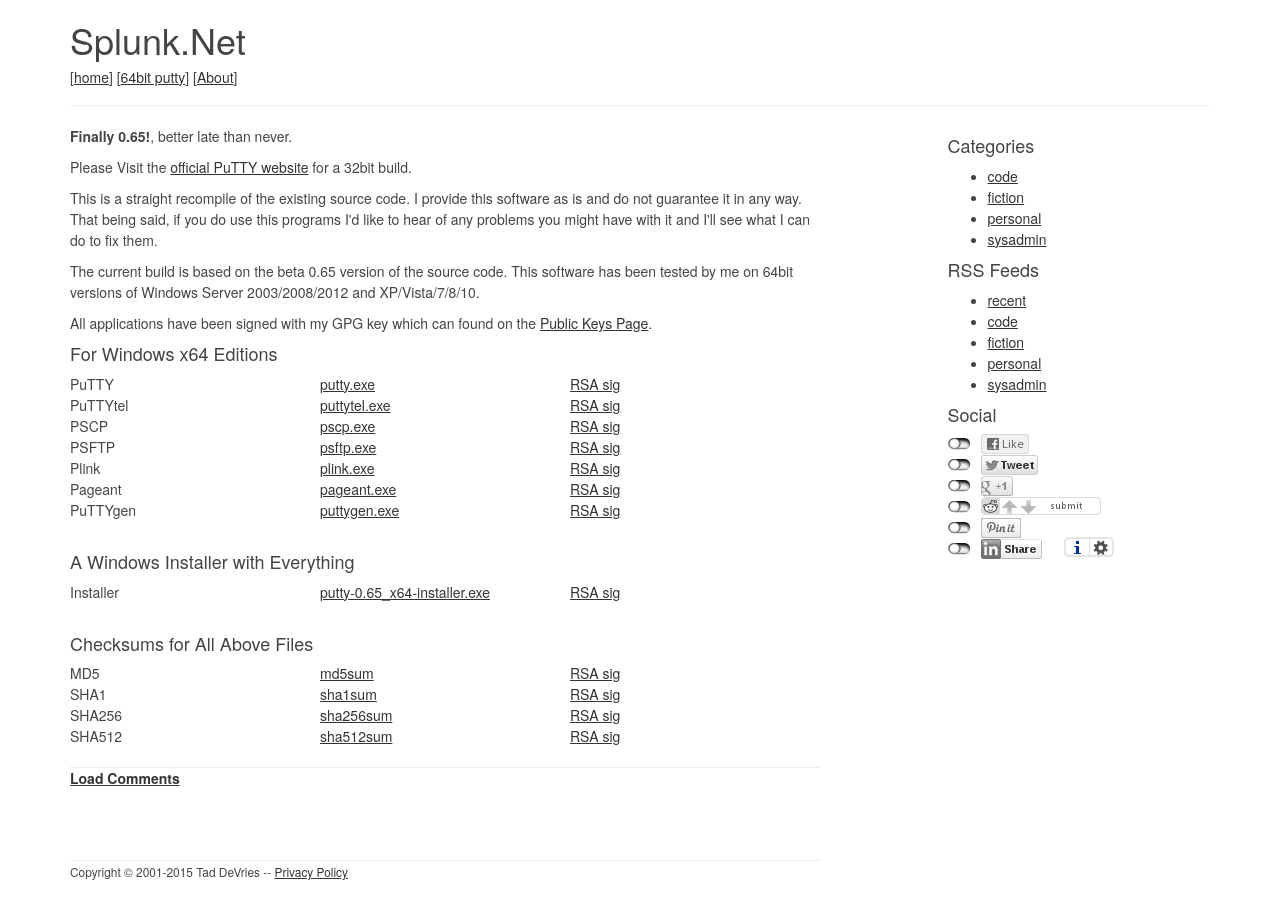
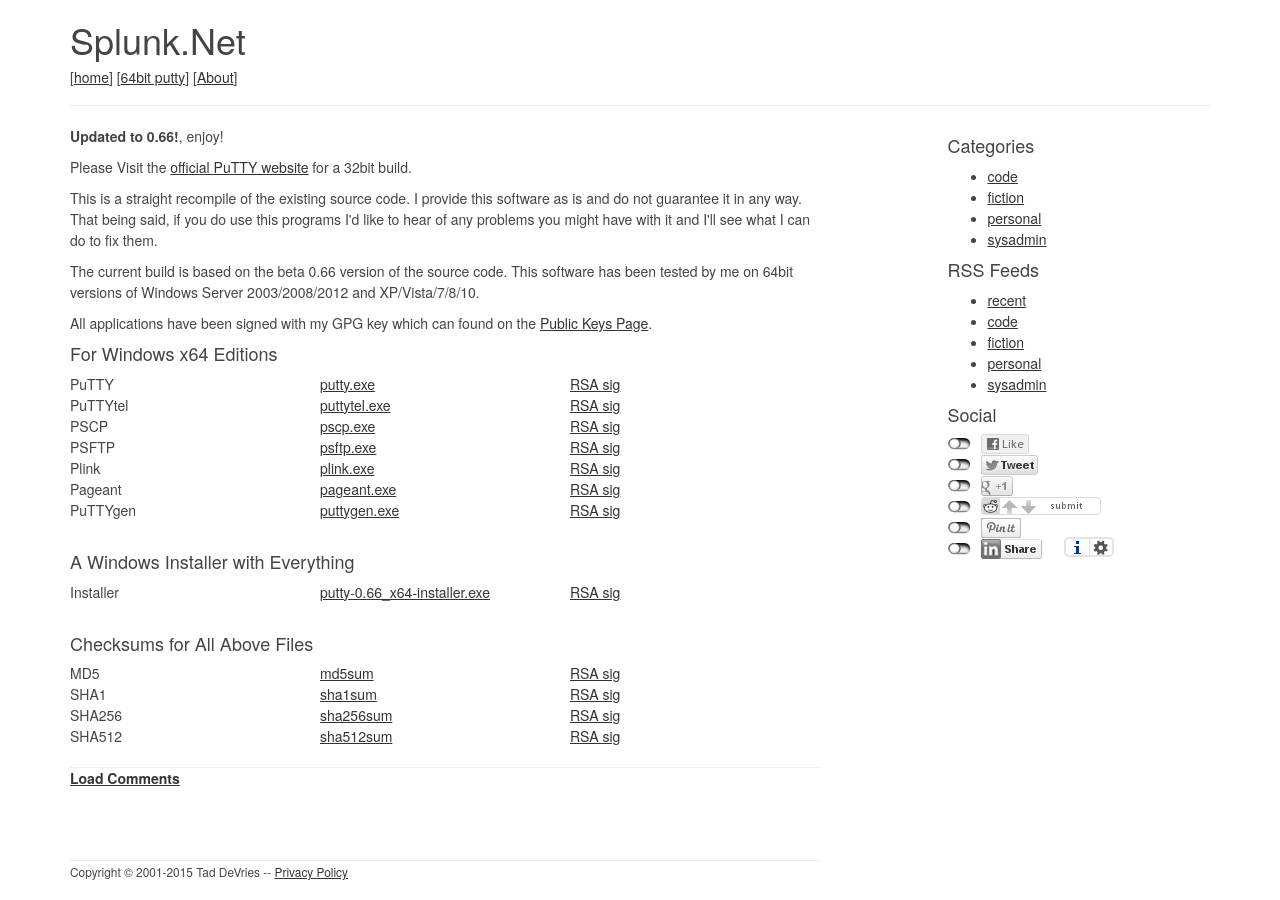
Before and after one commit to taddev/taddev.github.io, a Jekyll site: the page built from 64bit-putty/index.html, in a window 1280 px wide. Built offline with Jekyll 4.4.1, drawn with Linux system fonts in a browser that asks for light colours; comment, search, counter and statistics services are not loaded; some of the changed lines change nothing that is shown.

Commit message:
0.66 update

```diff
--- a/64bit-putty/index.html
+++ b/64bit-putty/index.html
@@ -3,13 +3,13 @@
 title: 64bit Putty
 ---
 
-<p><strong>Finally 0.65!</strong>, better late than never.</p>
+<p><strong>Updated to 0.66!</strong>, enjoy!</p>
 
 <p>Please Visit the <a href="http://www.chiark.greenend.org.uk/~sgtatham/putty/">official PuTTY website</a> for a 32bit build.</p>
 
 <p>This is a straight recompile of the existing source code. I provide this software as is and do not guarantee it in any way. That being said, if you do use this programs I'd like to hear of any problems you might have with it and I'll see what I can do to fix them.</p>
 
-<p>The current build is based on the beta 0.65 version of the source code. This software has been tested by me on 64bit versions of Windows Server 2003/2008/2012 and XP/Vista/7/8/10.</p>
+<p>The current build is based on the beta 0.66 version of the source code. This software has been tested by me on 64bit versions of Windows Server 2003/2008/2012 and XP/Vista/7/8/10.</p>
 
 <p>All applications have been signed with my GPG key which can found on the <a href="/keys/">Public Keys Page</a>.</p>
 
@@ -28,38 +28,38 @@
 <table border="0" width="100%">
 <tr>
 <td width="33%">PuTTY</td>
-<td width="33%"><a href="https://s3.amazonaws.com/splunkwebfiles/puttyx64/0.65/putty.exe" title="PuTTY">putty.exe</></td>
-<td width="33%"><a href="https://s3.amazonaws.com/splunkwebfiles/puttyx64/0.65/putty.exe.asc" title="PuTTY RSA sig">RSA sig</a></td>
+<td width="33%"><a href="https://s3.amazonaws.com/splunkwebfiles/puttyx64/0.66/putty.exe" title="PuTTY">putty.exe</></td>
+<td width="33%"><a href="https://s3.amazonaws.com/splunkwebfiles/puttyx64/0.66/putty.exe.asc" title="PuTTY RSA sig">RSA sig</a></td>
 </tr>
 <tr>
 <td>PuTTYtel</td>
-<td><a href="https://s3.amazonaws.com/splunkwebfiles/puttyx64/0.65/puttytel.exe">puttytel.exe</></td>
-<td><a href="https://s3.amazonaws.com/splunkwebfiles/puttyx64/0.65/puttytel.exe.asc" title="RSA sig">RSA sig</a></td>
+<td><a href="https://s3.amazonaws.com/splunkwebfiles/puttyx64/0.66/puttytel.exe">puttytel.exe</></td>
+<td><a href="https://s3.amazonaws.com/splunkwebfiles/puttyx64/0.66/puttytel.exe.asc" title="RSA sig">RSA sig</a></td>
 </tr>
 <tr>
 <td>PSCP</td>
-<td><a href="https://s3.amazonaws.com/splunkwebfiles/puttyx64/0.65/pscp.exe">pscp.exe</></td>
-<td><a href="https://s3.amazonaws.com/splunkwebfiles/puttyx64/0.65/pscp.exe.asc" title="RSA sig">RSA sig</a></td>
+<td><a href="https://s3.amazonaws.com/splunkwebfiles/puttyx64/0.66/pscp.exe">pscp.exe</></td>
+<td><a href="https://s3.amazonaws.com/splunkwebfiles/puttyx64/0.66/pscp.exe.asc" title="RSA sig">RSA sig</a></td>
 </tr>
 <tr>
 <td>PSFTP</td>
-<td><a href="https://s3.amazonaws.com/splunkwebfiles/puttyx64/0.65/psftp.exe">psftp.exe</></td>
-<td><a href="https://s3.amazonaws.com/splunkwebfiles/puttyx64/0.65/psftp.exe.asc" title="RSA sig">RSA sig</a></td>
+<td><a href="https://s3.amazonaws.com/splunkwebfiles/puttyx64/0.66/psftp.exe">psftp.exe</></td>
+<td><a href="https://s3.amazonaws.com/splunkwebfiles/puttyx64/0.66/psftp.exe.asc" title="RSA sig">RSA sig</a></td>
 </tr>
 <tr>
 <td>Plink</td>
-<td><a href="https://s3.amazonaws.com/splunkwebfiles/puttyx64/0.65/plink.exe">plink.exe</></td>
-<td><a href="https://s3.amazonaws.com/splunkwebfiles/puttyx64/0.65/plink.exe.asc" title="RSA sig">RSA sig</a></td>
+<td><a href="https://s3.amazonaws.com/splunkwebfiles/puttyx64/0.66/plink.exe">plink.exe</></td>
+<td><a href="https://s3.amazonaws.com/splunkwebfiles/puttyx64/0.66/plink.exe.asc" title="RSA sig">RSA sig</a></td>
 </tr>
 <tr>
 <td>Pageant</td>
-<td><a href="https://s3.amazonaws.com/splunkwebfiles/puttyx64/0.65/pageant.exe">pageant.exe</></td>
-<td><a href="https://s3.amazonaws.com/splunkwebfiles/puttyx64/0.65/pageant.exe.asc" title="RSA sig">RSA sig</a></td>
+<td><a href="https://s3.amazonaws.com/splunkwebfiles/puttyx64/0.66/pageant.exe">pageant.exe</></td>
+<td><a href="https://s3.amazonaws.com/splunkwebfiles/puttyx64/0.66/pageant.exe.asc" title="RSA sig">RSA sig</a></td>
 </tr>
 <tr>
 <td>PuTTYgen</td>
-<td><a href="https://s3.amazonaws.com/splunkwebfiles/puttyx64/0.65/puttygen.exe">puttygen.exe</></td>
-<td><a href="https://s3.amazonaws.com/splunkwebfiles/puttyx64/0.65/puttygen.exe.asc" title="RSA sig">RSA sig</a></td>
+<td><a href="https://s3.amazonaws.com/splunkwebfiles/puttyx64/0.66/puttygen.exe">puttygen.exe</></td>
+<td><a href="https://s3.amazonaws.com/splunkwebfiles/puttyx64/0.66/puttygen.exe.asc" title="RSA sig">RSA sig</a></td>
 </tr>
 </table>
 <br/>
@@ -67,8 +67,8 @@
 <table border="0" width="100%">
 <tr>
 <td width="33%">Installer</td>
-<td width="33%"><a href="https://s3.amazonaws.com/splunkwebfiles/puttyx64/0.65/putty-0.65_x64-installer.exe">putty-0.65_x64-installer.exe</></td>
-<td width="33%"><a href="https://s3.amazonaws.com/splunkwebfiles/puttyx64/0.65/putty-0.65_x64-installer.exe.asc" title="RSA sig">RSA sig</a></td>
+<td width="33%"><a href="https://s3.amazonaws.com/splunkwebfiles/puttyx64/0.66/putty-0.66_x64-installer.exe">putty-0.66_x64-installer.exe</></td>
+<td width="33%"><a href="https://s3.amazonaws.com/splunkwebfiles/puttyx64/0.66/putty-0.66_x64-installer.exe.asc" title="RSA sig">RSA sig</a></td>
 </tr>
 </table>
 <br/>
@@ -76,22 +76,22 @@
 <table border="0" width="100%">
 <tr>
 <td width="33%">MD5</td>
-<td width="33%"><a href="https://s3.amazonaws.com/splunkwebfiles/puttyx64/0.65/md5sum.txt">md5sum</></td>
-<td width="33%"><a href="https://s3.amazonaws.com/splunkwebfiles/puttyx64/0.65/md5sum.txt.asc" title="RSA sig">RSA sig</a></td>
+<td width="33%"><a href="https://s3.amazonaws.com/splunkwebfiles/puttyx64/0.66/md5sum.txt">md5sum</></td>
+<td width="33%"><a href="https://s3.amazonaws.com/splunkwebfiles/puttyx64/0.66/md5sum.txt.asc" title="RSA sig">RSA sig</a></td>
 </tr>
 <tr>
 <td>SHA1</td>
-<td><a href="https://s3.amazonaws.com/splunkwebfiles/puttyx64/0.65/sha1sum.txt">sha1sum</></td>
-<td><a href="https://s3.amazonaws.com/splunkwebfiles/puttyx64/0.65/sha1sum.txt.asc" title="RSA sig">RSA sig</a></td>
+<td><a href="https://s3.amazonaws.com/splunkwebfiles/puttyx64/0.66/sha1sum.txt">sha1sum</></td>
+<td><a href="https://s3.amazonaws.com/splunkwebfiles/puttyx64/0.66/sha1sum.txt.asc" title="RSA sig">RSA sig</a></td>
 </tr>
 <tr>
 <td>SHA256</td>
-<td><a href="https://s3.amazonaws.com/splunkwebfiles/puttyx64/0.65/sha256sum.txt">sha256sum</></td>
-<td><a href="https://s3.amazonaws.com/splunkwebfiles/puttyx64/0.65/sha256sum.txt.asc" title="RSA sig">RSA sig</a></td>
+<td><a href="https://s3.amazonaws.com/splunkwebfiles/puttyx64/0.66/sha256sum.txt">sha256sum</></td>
+<td><a href="https://s3.amazonaws.com/splunkwebfiles/puttyx64/0.66/sha256sum.txt.asc" title="RSA sig">RSA sig</a></td>
 </tr>
 <tr>
 <td>SHA512</td>
-<td><a href="https://s3.amazonaws.com/splunkwebfiles/puttyx64/0.65/sha512sum.txt">sha512sum</></td>
-<td><a href="https://s3.amazonaws.com/splunkwebfiles/puttyx64/0.65/sha512sum.txt.asc" title="RSA sig">RSA sig</a></td>
+<td><a href="https://s3.amazonaws.com/splunkwebfiles/puttyx64/0.66/sha512sum.txt">sha512sum</></td>
+<td><a href="https://s3.amazonaws.com/splunkwebfiles/puttyx64/0.66/sha512sum.txt.asc" title="RSA sig">RSA sig</a></td>
 </tr>
 </table>
```
